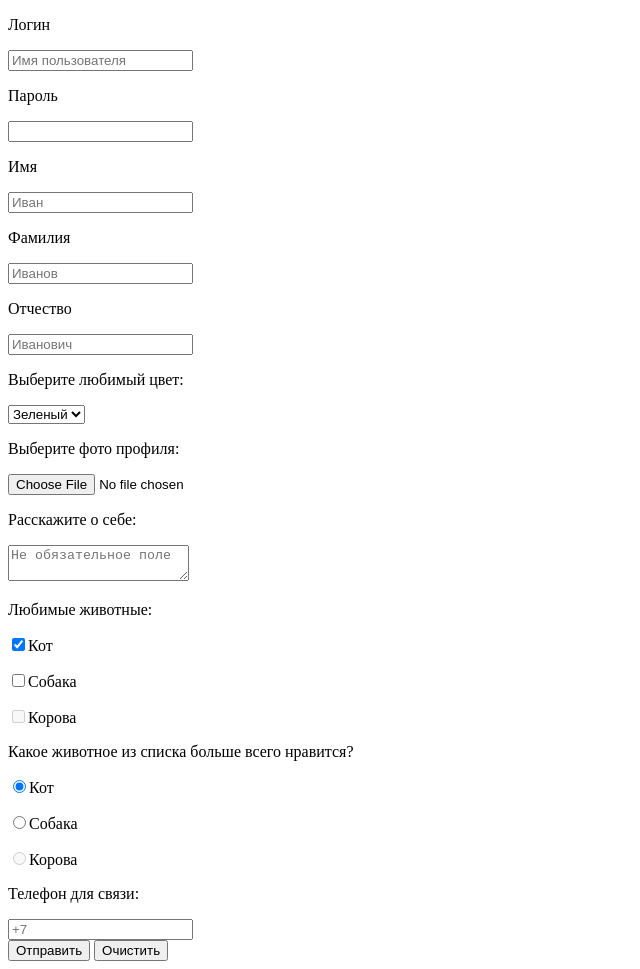
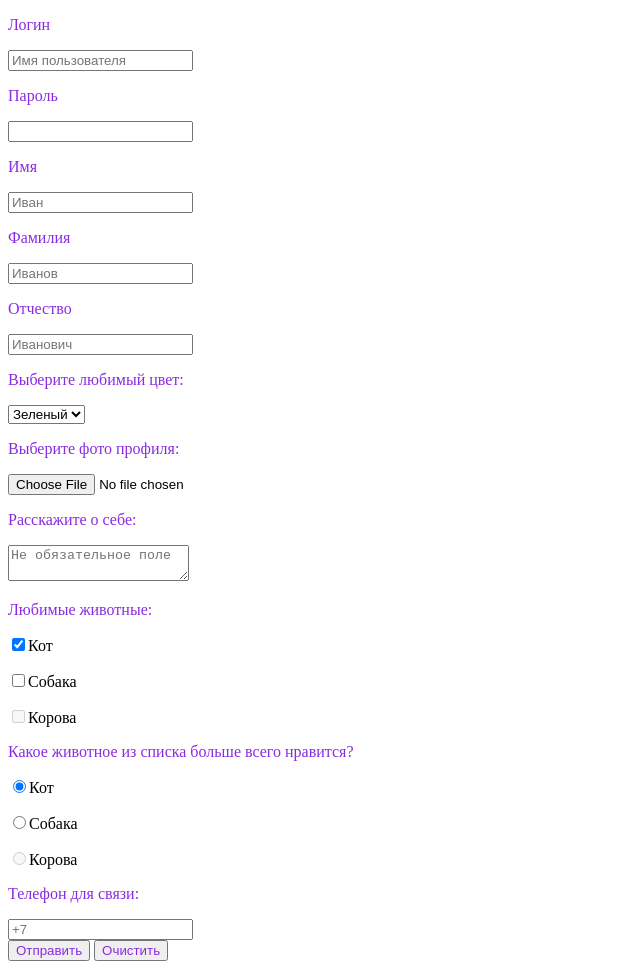
Before and after one commit to amsk777/registration, a plain HTML site: page index.html in a window 1280 px wide. Shown: the whole page, without its empty margins (0-640 px from the left). Drawn offline with Linux system fonts and the light colour scheme.

Commit message:
Add files via upload

```diff
--- /dev/null
+++ b/css/style.css
@@ -0,0 +1,51 @@
+.p1login {
+	color: blueviolet;
+}
+
+.p2password {
+	color: blueviolet;
+}
+
+.p3name {
+	color: blueviolet;
+}
+
+.p4familiya {
+	color: blueviolet;
+}
+
+.p5otcjestvo {
+	color: blueviolet;
+}
+
+.p6color {
+	color: blueviolet;
+}
+
+.p7photo {
+	color: blueviolet;
+}
+
+.p8osebe {
+	color: blueviolet;
+}
+
+.p9zhiv {
+	color: blueviolet;
+}
+
+.p10nravzhiv {
+	color: blueviolet;
+}
+
+.p11tel {
+	color: blueviolet;
+}
+
+.otpr {
+	color: blueviolet;
+}
+
+.otpr2 {
+	color: blueviolet;
+}
--- a/index.html
+++ b/index.html
@@ -6,38 +6,41 @@
 	<meta http-equiv="X-UA-Compatible" content="IE=edge">
 	<meta name="viewport" content="width=device-width, initial-scale=1.0">
 	<title>Форма регистрации пользователя</title>
+
+	<link rel="stylesheet" href="css/style.css">
+
 </head>
 
 <body>
 	<form action="#" method="get" enctype="multipart/form-data">
-		<p>Логин</p>
+		<p class="p1login">Логин</p>
 		<div>
 			<input tabindex="1" placeholder="Имя пользователя" type="text" name="username">
 		</div>
 		<div>
-			<p>Пароль</p>
+			<p class="p2password">Пароль</p>
 			<input tabindex="2" type="password" name="userpass">
 		</div>
 		<div>
-			<p>Имя</p>
+			<p class="p3name">Имя</p>
 			<div>
 				<input tabindex="3" placeholder="Иван" type="text" name="userimya">
 			</div>
 		</div>
 		<div>
-			<p>Фамилия</p>
+			<p class="p4familiya">Фамилия</p>
 			<div>
 				<input tabindex="4" placeholder="Иванов" type="text" name="userfamiliya">
 			</div>
 		</div>
 		<div>
-			<p>Отчество</p>
+			<p class="p5otcjestvo">Отчество</p>
 			<div>
 				<input tabindex="5" placeholder="Иванович" type="text" name="userotchest">
 			</div>
 		</div>
 		<div>
-			<p>Выберите любимый цвет:</p>
+			<p class="p6color">Выберите любимый цвет:</p>
 			<div>
 				<select tabindex="6" name="color">
 					<option value="green">Зеленый</option>
@@ -47,19 +50,19 @@
 			</div>
 		</div>
 		<div>
-			<p>Выберите фото профиля:</p>
+			<p class="p7photo">Выберите фото профиля:</p>
 			<div>
 				<p><input tabindex="7" type="file" name="userphoto"></p>
 			</div>
 		</div>
 		<div>
-			<p>Расскажите о себе:</p>
+			<p class="p8osebe">Расскажите о себе:</p>
 			<div>
 				<textarea tabindex="8" placeholder="Не обязательное поле" name="text"></textarea>
 			</div>
 		</div>
 		<div>
-			<p>Любимые животные:</p>
+			<p class="p9zhiv">Любимые животные:</p>
 			<div>
 				<p><input tabindex="9" checked type="checkbox" name="cat" value="yes">Кот</p>
 			</div>
@@ -71,7 +74,7 @@
 			</div>
 		</div>
 		<div>
-			<p>Какое животное из списка больше всего нравится?</p>
+			<p class="p10nravzhiv">Какое животное из списка больше всего нравится?</p>
 			<div>
 				<p><input tabindex="12" checked type="radio" name="nrav" value="odin">Кот</p>
 			</div>
@@ -83,14 +86,14 @@
 			</div>
 		</div>
 		<div>
-			<p>Телефон для связи:</p>
+			<p class="p11tel">Телефон для связи:</p>
 			<div>
 				<input tabindex="13" placeholder="+7" type="tel" name="userphone">
 			</div>
 		</div>
 		<div>
-			<button type="submit">Отправить</button>
-			<button type="reset">Очистить</button>
+			<button type="submit"><span class="otpr">Отправить</span></button>
+			<button type="reset"><span class="otpr2">Очистить</span></button>
 		</div>
 	</form>
 </body>
```
